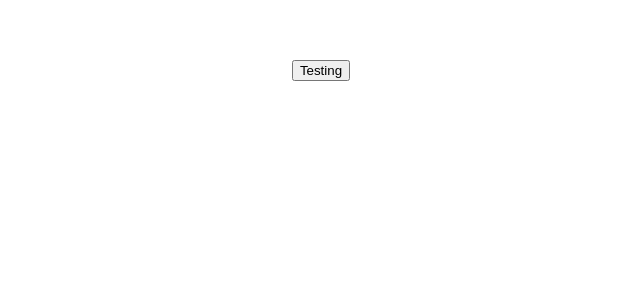
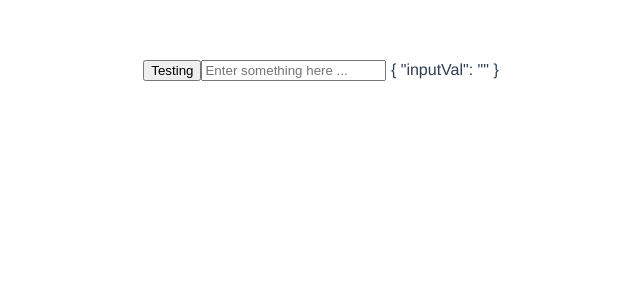
Before and after one commit to Nguyenthaiduc/vue-todo-ft, a Vue app: page / in a window 1280 px wide. Shown: the top 300 px of the page, without its empty margins (319-959 px from the left). Built offline with nearby package versions, Linux system fonts and the light colour scheme.

Commit message:
add atoms Input

```diff
--- a/package.json
+++ b/package.json
@@ -12,6 +12,8 @@
   },
   "devDependencies": {
     "@vitejs/plugin-vue": "^2.3.3",
+    "eslint": "^8.16.0",
+    "eslint-plugin-vue": "^9.0.1",
     "typescript": "^4.5.4",
     "vite": "^2.9.9",
     "vue-tsc": "^0.34.7"
--- a/src/App.vue
+++ b/src/App.vue
@@ -1,10 +1,19 @@
 <script setup lang="ts">
+import { reactive } from 'vue';
 import AdButton from './components/atoms/AdButton.vue';
+import AdInput from './components/atoms/AdInput.vue';
 
+
+const testing = reactive({
+  inputVal: ''
+})
 </script>
 
 <template>
-  <AdButton type="other">Testing</AdButton>
+  <AdButton type="button">Testing</AdButton>
+  <AdInput placeholder="Enter something here ..." v-model="testing.inputVal" />
+
+  {{testing }}
 </template>
 
 <style>
--- /dev/null
+++ b/src/components/atoms/AdInput.vue
@@ -0,0 +1,54 @@
+<script setup lang="ts">
+/* eslint-disable */
+import { PropType } from 'vue';
+
+type InputTypes = "text" | "email" | "password" | "checkbox" | "radio" | undefined;
+
+defineProps({
+    type: {
+        type: String as PropType<InputTypes>,
+        required: false,
+        default: 'text',
+        validators: (value: string) => {
+            const _inputType = ["text","email","password","checkbox","radio"]
+            return _inputType.includes(value);
+        },
+    },
+    id: {
+        type: String,
+        required: false,
+    },
+    name: {
+         type: String,
+         required: false,
+    },
+    placeholder: {
+        type: String,
+        required: false,
+    },
+    classes: {
+        type: String,
+        required: false,
+    },
+    modelValue: {
+        type: String,
+        required: false,
+    }
+})
+</script>
+
+<template>
+      <input
+      :type="type"
+      :id="id"
+      :name="name"
+      :placeholder="placeholder"
+      :class="classes"
+      :value="modelValue"
+      @input="$emit('update:modelValue', ($event?.target as HTMLInputElement).value )"
+      />
+</template>
+
+<style>
+
+</style>
--- /dev/null
+++ b/vue.config.js
@@ -0,0 +1,5 @@
+module.exports = {
+    chainWebpack: config => {
+        config.module.rules.delete('eslint');
+    }
+}
```
Also changed, not shown: .eslintrc.js, src/components/atoms/AdTextArea.vue (added), 2 other files (tests, documents, lock files or other folders).
